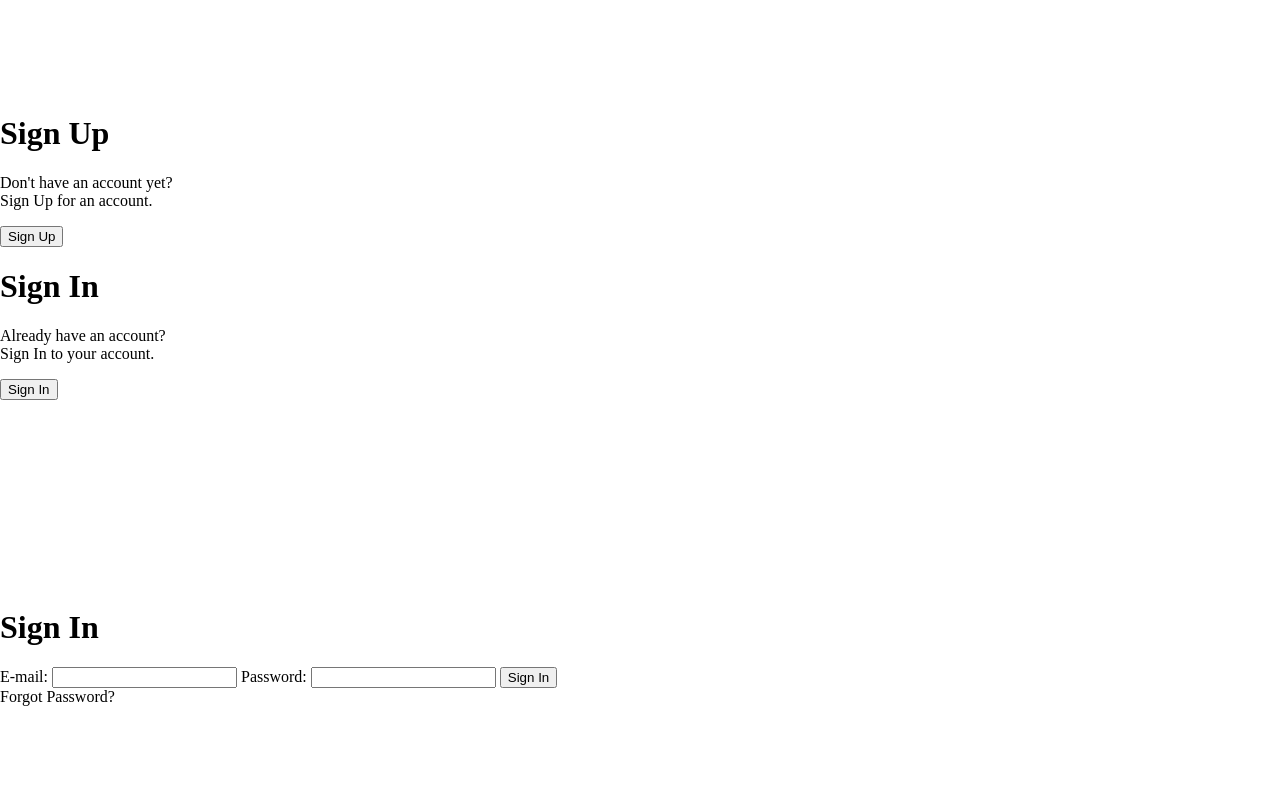
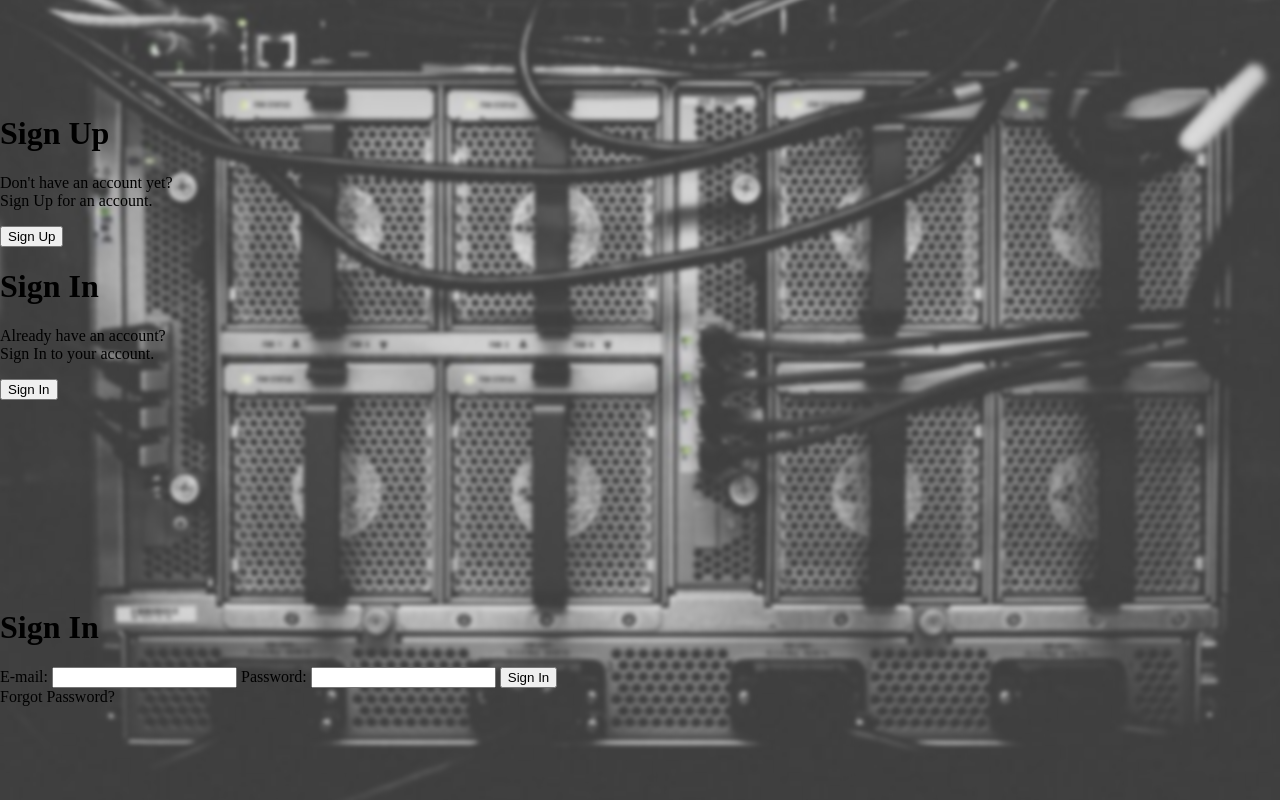
Before and after one commit to J-Ricker/switchable-sign-in-form, a plain HTML site: page index.html in a window 1280 px wide. Drawn offline with nearby package versions, Linux system fonts and the light colour scheme.

Commit message:
added styling for ::before, did not want to pollute html with more divs

```diff
--- a/css/style.css
+++ b/css/style.css
@@ -9,3 +9,18 @@ body {
     display: grid;
     align-items: center;
 }
+
+body::before {
+    content: "";
+    position: fixed;
+    z-index: -1;
+    height: 105vh;
+    width: 105vw;
+    top: -2.5vh;
+    left: -2.5vw;
+    display: block;
+    background: url('../images/bg.jpg');
+    background-repeat: no-repeat;
+    background-size: cover;
+    filter: blur(2px);
+}
```
